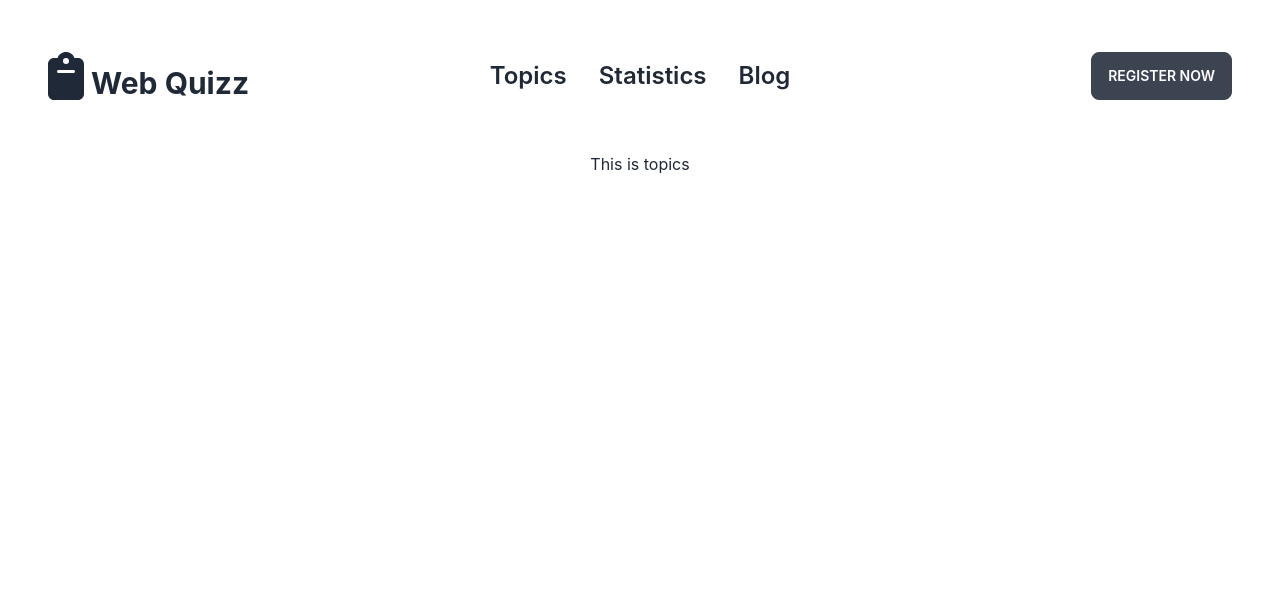
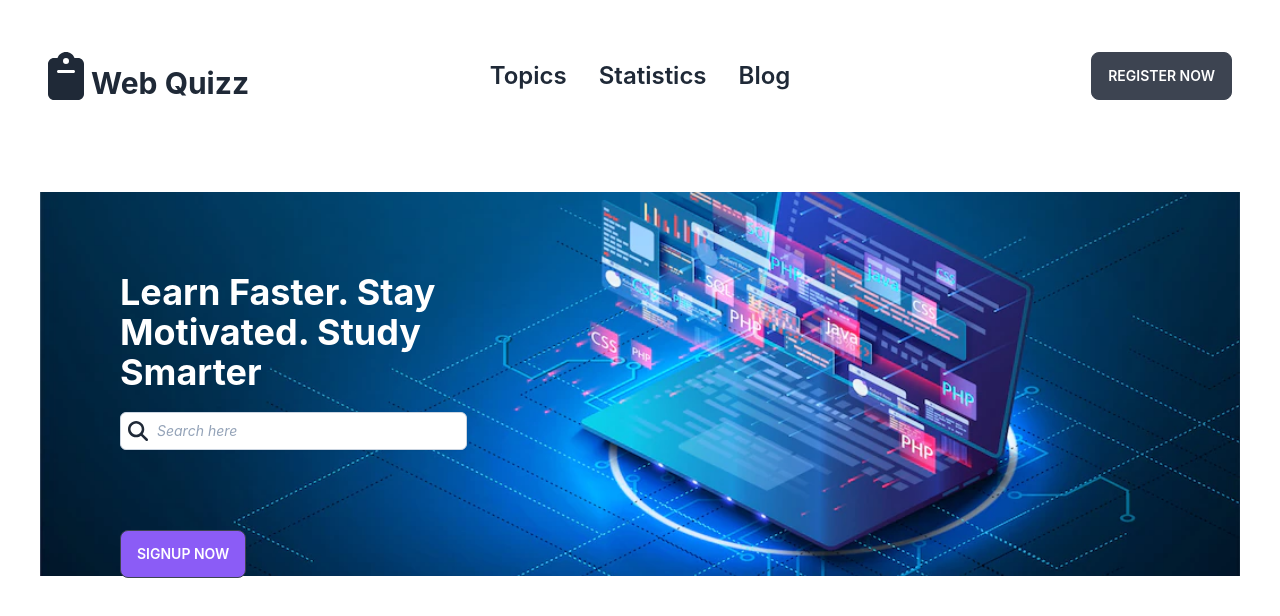
Before and after one commit to sanisaha/quizz--web-developement, a React (Create React App) app: page / in a window 1280 px wide. Shown: the top 616 px of the page. Built offline with nearby package versions, Linux system fonts and the light colour scheme.

Commit message:
header added

```diff
--- a/src/App.css
+++ b/src/App.css
@@ -1,7 +1,3 @@
-.App {
-  text-align: center;
-}
-
 .App-logo {
   height: 40vmin;
   pointer-events: none;
@@ -32,6 +28,7 @@
   from {
     transform: rotate(0deg);
   }
+
   to {
     transform: rotate(360deg);
   }
--- a/src/Components/Topics/Topic.js
+++ b/src/Components/Topics/Topic.js
@@ -1,10 +1,33 @@
 import React from 'react';
+import { FontAwesomeIcon } from '@fortawesome/react-fontawesome'
+import { faMagnifyingGlass } from '@fortawesome/free-solid-svg-icons'
 
 const Topics = () => {
     return (
-        <div>
-            <h4>This is topics</h4>
+        <div className='w-full p-10 mt-0'>
+            <header className="w-full bg-no-repeat h-96 bg-cover bg-center bg-[url('/public/images/web-quizz.png')]">
+                <div className='p-20'>
+                    <h1 className='text-white w-2/5 font-bold text-4xl'>Learn Faster. Stay Motivated. Study Smarter</h1>
+                    <div>
+                        <label className="relative block">
+                            <span className="sr-only">Search</span>
+                            <span className="absolute inset-y-0 left-0 flex items-center pl-2">
+                                <svg className="h-5 w-5 fill-slate-300" viewBox="0 0 20 20"><FontAwesomeIcon icon={faMagnifyingGlass} /></svg>
+                            </span>
+                            <input className="mt-5 placeholder:italic placeholder:text-slate-400 block bg-white w-2/6 border border-slate-300 rounded-md py-2 pl-9 pr-3 shadow-sm focus:outline-none focus:border-sky-500 focus:ring-sky-500 focus:ring-1 sm:text-sm" placeholder="Search here" type="text" name="search" />
+                        </label>
+                    </div>
+
+                </div>
+                <div className='ml-20 mb-20'>
+                    <button className='btn bg-violet-500'>SignUp Now</button>
+                </div>
+
+
+            </header>
         </div>
+
+
     );
 };
 
--- a/tailwind.config.js
+++ b/tailwind.config.js
@@ -3,6 +3,6 @@ module.exports = {
   content: ["./src/**/*.{js,jsx,ts,tsx}"],
   plugins: [require("daisyui")],
   theme: {
-    extend: {},
+    extend: {}
   }
 }
```
Also changed, not shown: public/images/web-quizz.png (added).
